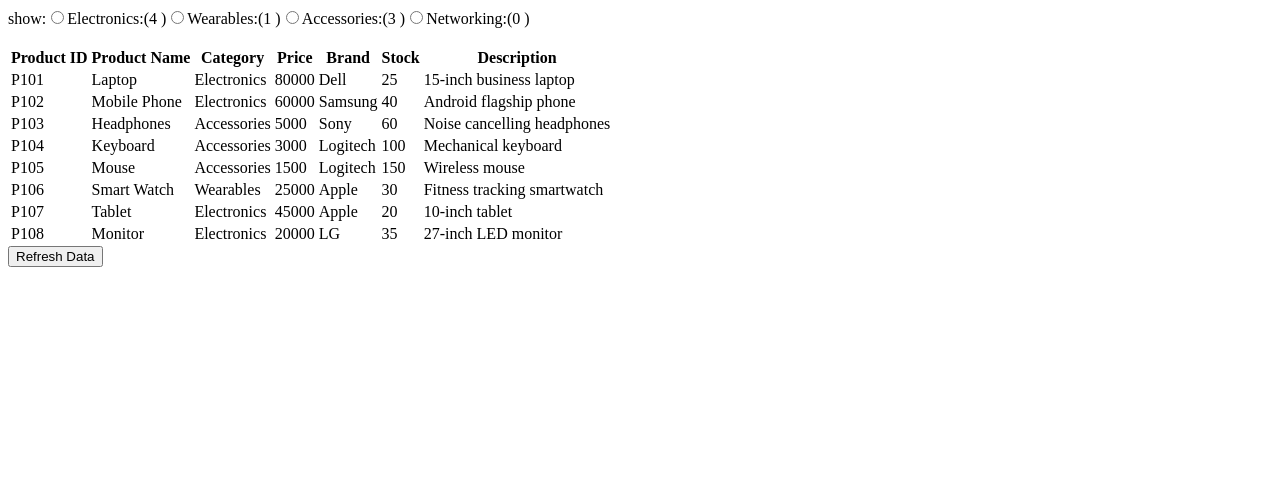
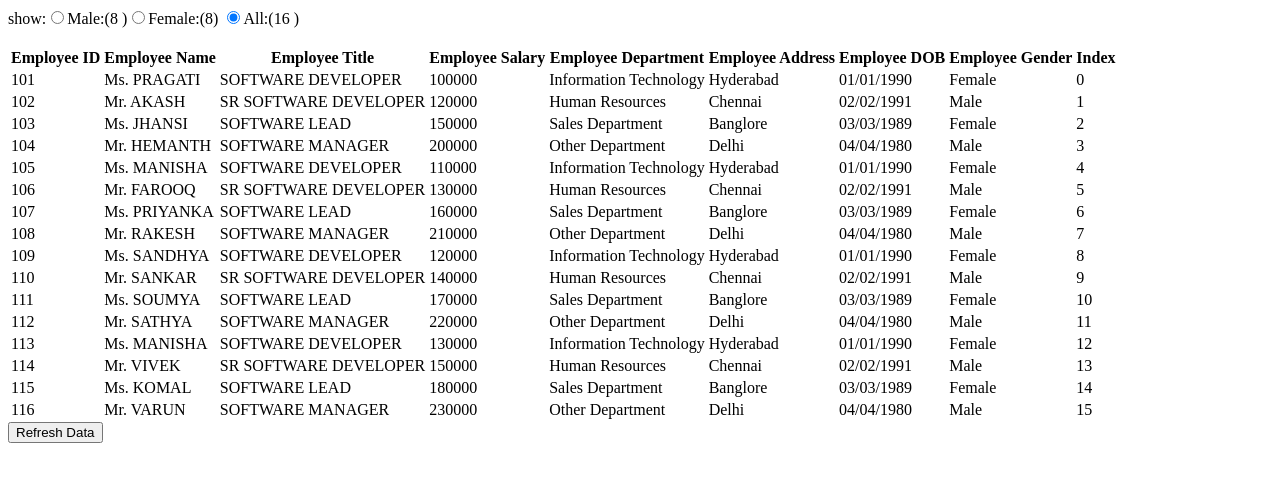
Before and after one commit to NagulapallyAkhilReddy/AngularSep15VijayKumar, an Angular app in the folder session13/: page / in a window 1280 px wide. Shown: the top 482 px of the page. Built offline with nearby package versions, Linux system fonts and the light colour scheme.

Commit message:
have passed the event from employee count component to latest data using @output, and have writtten the logic to diplay only what ever is selected in the empcount component

```diff
--- a/session13/src/app/employee-count/employee-count.html
+++ b/session13/src/app/employee-count/employee-count.html
@@ -1,7 +1,7 @@
 <span>show:</span>
-<input type="radio" name="options" value="male">
-<span>{{'male:('+male+' )'}}</span>
-<input type="radio" name="options" value="female">
-<span>{{'female:('+female+') '}}</span>
-<input type="radio" name="options" value="all">
-<span>{{'all:('+all+' )'}}</span>
+<input type="radio" name="options" value="Male" (change)="onRadioButtonChange($event.target.value)" [(ngModel)]="radioButtonValue" />
+<span>{{'Male:('+male+' )'}}</span>
+<input type="radio" name="options" value="Female" (change)="onRadioButtonChange($event.target.value)" [(ngModel)]="radioButtonValue" />
+<span>{{'Female:('+female+') '}}</span>
+<input type="radio" name="options" value="all" (change)="onRadioButtonChange($event.target.value)" [(ngModel)]="radioButtonValue" />
+<span>{{'All:('+all+' )'}}</span>
--- a/session13/src/app/employee-count/employee-count.ts
+++ b/session13/src/app/employee-count/employee-count.ts
@@ -1,8 +1,9 @@
-import { Component, Input } from '@angular/core';
+import { Component, EventEmitter, Input, Output } from '@angular/core';
+import { FormsModule } from '@angular/forms';
 
 @Component({
   selector: 'app-employee-count',
-  imports: [],
+  imports: [FormsModule],
   templateUrl: './employee-count.html',
   styleUrl: './employee-count.css',
 })
@@ -17,4 +18,14 @@ export class EmployeeCount {
   @Input()
   female:number=10;
 
+  radioButtonValue:string='all';
+
+  @Output()
+  countRadioButtonChange:EventEmitter<string>=new EventEmitter<string>();
+
+
+  onRadioButtonChange(value:string){
+    this.countRadioButtonChange.emit(value);
+  }
+
 }
--- a/session13/src/app/first/first.html
+++ b/session13/src/app/first/first.html
@@ -2,6 +2,6 @@
 <!-- <app-visiting-component [empObj]="empInput"></app-visiting-component> -->
 <!-- <app-employee-details ></app-employee-details> -->
 
-<!-- <app-latest-data></app-latest-data> -->
+<app-latest-data></app-latest-data>
 <!-- <app-default-pipe></app-default-pipe> -->
-<app-products></app-products>
+<!-- <app-products></app-products> -->
--- a/session13/src/app/latest-data/latest-data.html
+++ b/session13/src/app/latest-data/latest-data.html
@@ -1,7 +1,9 @@
 
  <app-employee-count [all]="totalEmpCount()"
- [male]="totalMaleCount()",
- [female]="totalFemaleCount()"></app-employee-count>
+ [male]="totalMaleCount()"
+ [female]="totalFemaleCount()"
+ (countRadioButtonChange)="onCountRadioButtonChange($event)"
+ ></app-employee-count>
  <br><br><table>
  <thead>
   <tr>
@@ -19,7 +21,8 @@
 
  <tbody>
 
-  <tr *ngFor="let emp of employess; trackBy:trackByEmpcode; let i = index">
+  <ng-container *ngFor="let emp of employess; trackBy:trackByEmpcode; let i = index">
+  <tr *ngIf="emp.gender==radioButtonValue || radioButtonValue=='all'">
    <td>{{emp.empid}}</td>
    <td>{{emp.empname |uppercase | title:emp.gender}}</td>
    <td>{{emp.title | uppercase  }}</td>
@@ -36,6 +39,8 @@
    <td>{{emp.dob }}</td>
    <td>{{emp.gender}}</td>
    <td>{{i}}</td>
+  </tr>
+  </ng-container>
 
  </tbody>
 
--- a/session13/src/app/latest-data/latest-data.ts
+++ b/session13/src/app/latest-data/latest-data.ts
@@ -11,6 +11,7 @@ import { EmployeeCount } from '../employee-count/employee-count';
 })
 export class LatestData {
   employess: { empid: string; empname: string; gender: string; title: string; salary: string; department: string; address: string; dob: string; }[];
+  radioButtonValue: string='all';
 
 
   constructor(){
@@ -93,4 +94,9 @@ export class LatestData {
     return this.employess.filter(e=>e.gender=='Female').length;
   }
 
+  onCountRadioButtonChange(value:string){
+    console.log("The value that was selected is: " + value);
+    this.radioButtonValue=value;
+  }
+
 }
```
Also changed, not shown: session13/src/app/categories/categories.html (line endings or trailing spaces).
